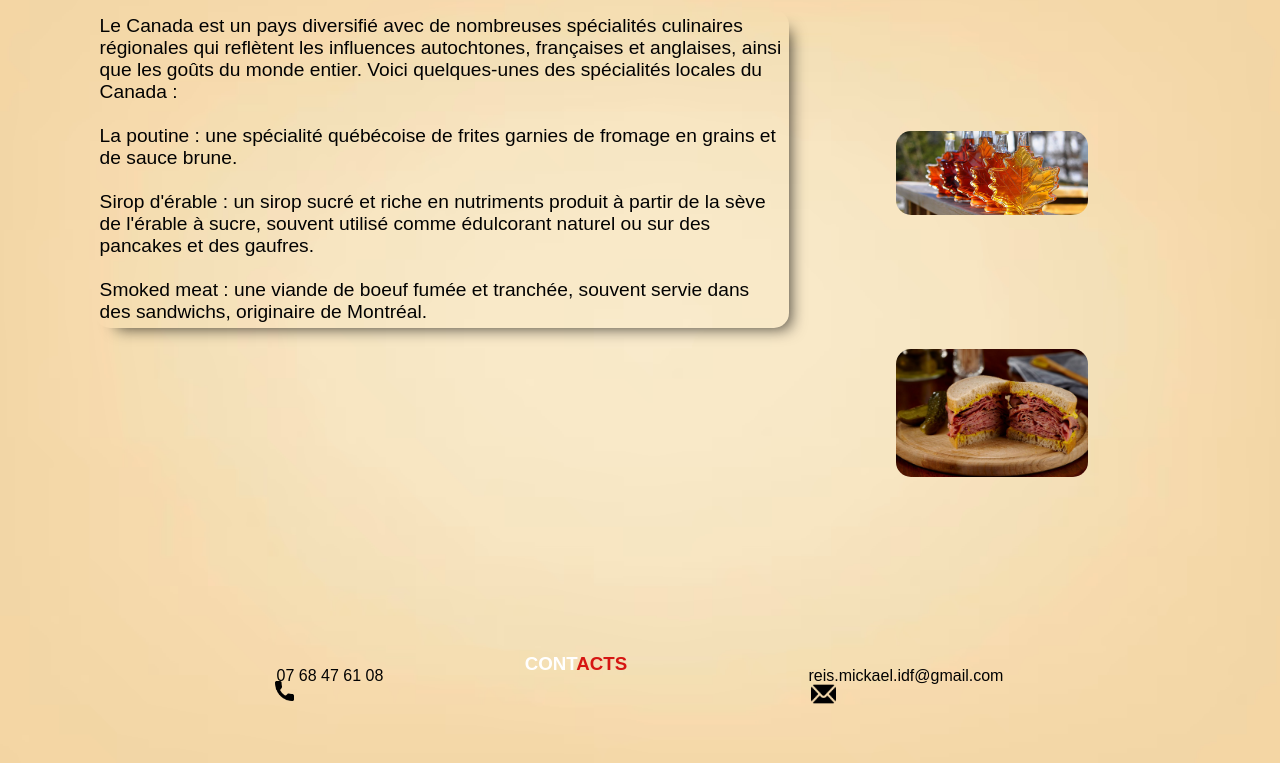
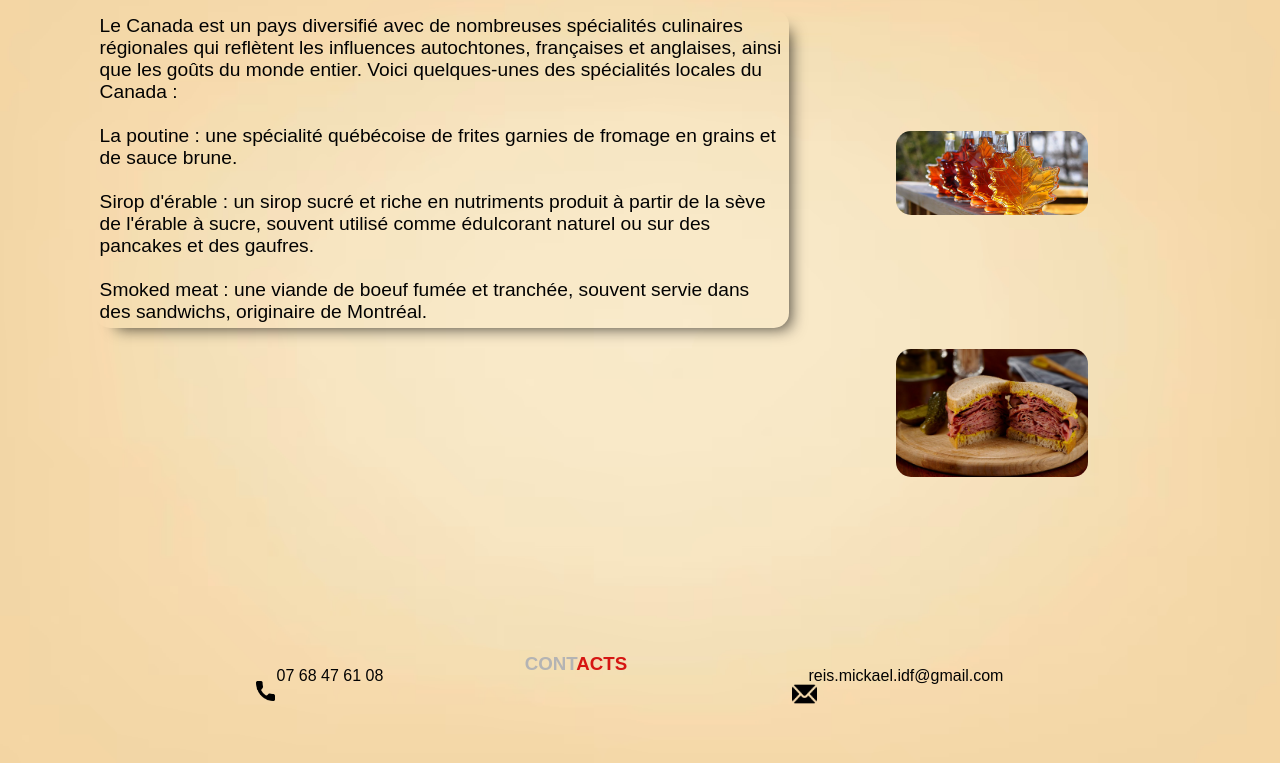
Before and after one commit to Inaroooo/projetvoyage, a plain HTML site: page index.html in a window 1280 px wide. Shown: the part 2627-3390 px from the top of the page. Drawn offline with Linux system fonts and the light colour scheme.

Commit message:
Update style.css

```diff
--- a/style.css
+++ b/style.css
@@ -300,7 +300,7 @@ span {
 }
 
 .nom {
-    color: white;
+    color: rgb(180, 180, 180);
     position: absolute;
     top: 410%;
     padding-right: 10%;
@@ -311,7 +311,7 @@ span {
     position: relative;
     height: fit-content;
     top: 51%;
-    left: 21.5%;
+    left: 20%;
     width: 1.5%;
 }
 
@@ -320,6 +320,6 @@ span {
     position: relative;
     height: fit-content;
     top: 54%;
-    left: 61.5%;
+    left: 60%;
     width: 2%;
 }
```
